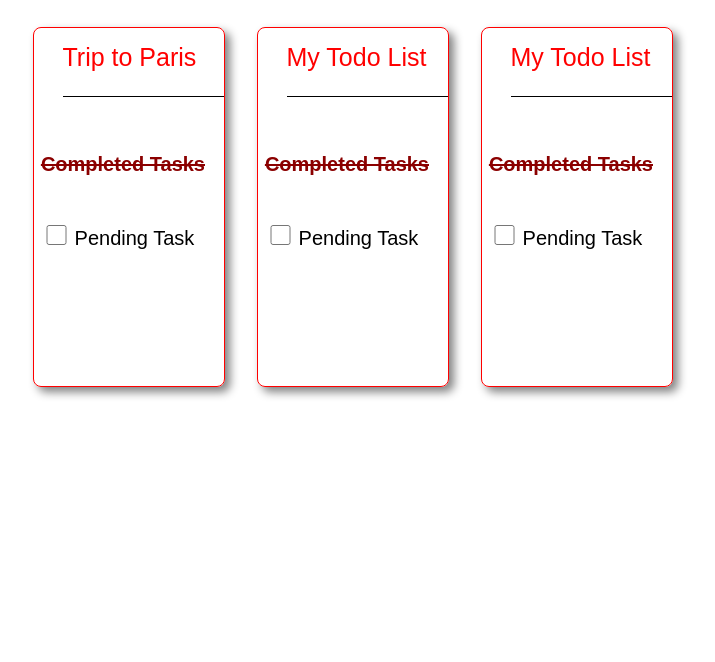
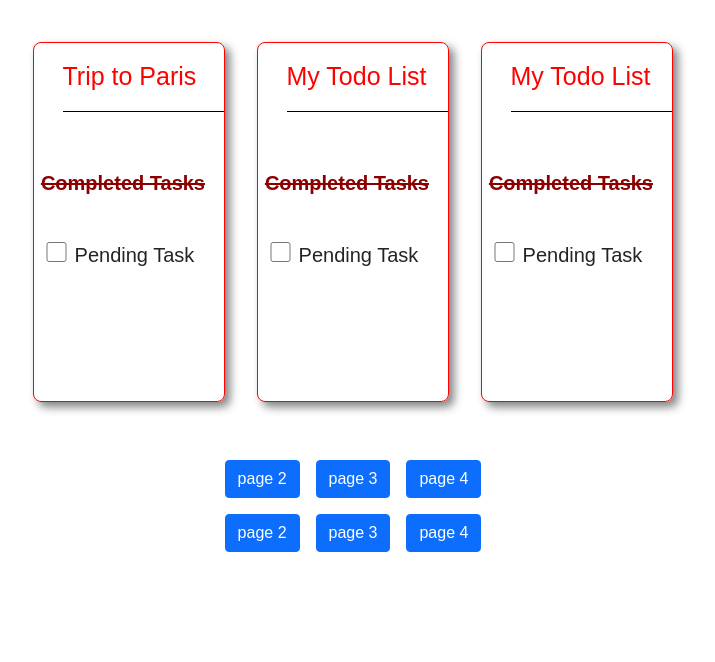
Before and after one commit to IVSDSAIKRISHNA/CSS-Project-2, a plain HTML site: page index.html in a window 1280 px wide. Shown: the part 138-800 px from the top of the page, without its empty margins (287-1002 px from the left). Drawn offline with nearby package versions, Linux system fonts and the light colour scheme.

Commit message:
Update index.html

```diff
--- a/index.html
+++ b/index.html
@@ -8,6 +8,8 @@
         <title> Page 1</title>
         <meta name="description" content="">
         <meta name="viewport" content="width=device-width, initial-scale=1">
+         <link href="https://cdn.jsdelivr.net/npm/bootstrap@5.1.3/dist/css/bootstrap.min.css" rel="stylesheet" integrity="sha384-1BmE4kWBq78iYhFldvKuhfTAU6auU8tT94WrHftjDbrCEXSU1oBoqyl2QvZ6jIW3" crossorigin="anonymous">
+        <script src="https://cdn.jsdelivr.net/npm/bootstrap@5.1.3/dist/js/bootstrap.bundle.min.js" integrity="sha384-ka7Sk0Gln4gmtz2MlQnikT1wXgYsOg+OMhuP+IlRH9sENBO0LRn5q+8nbTov4+1p" crossorigin="anonymous"></script>
         <link rel="stylesheet" href="index.css">
         <link rel="stylesheet" href="https://cdnjs.cloudflare.com/ajax/libs/font-awesome/4.7.0/css/font-awesome.min.css">
     </head>
@@ -73,6 +75,27 @@
         </form>
     </div>
 </div>
+            </div>
+        <div class="butto">
+            <div class="d-flex flex-row justify-content-center">
+
+                <a href="index1.html" class="btn btn-primary m-2 " style="left: 50%;">page 2</a>
+                <a href="index2.html" class="btn btn-primary m-2 " style="left: 50%;">page 3</a>
+                <a href="index3.html" class="btn btn-primary m-2 " style="left: 50%;">page 4</a>
+
+       </div>
+    </div>
+
+
+        <div class="butto1">
+            <div class="d-flex flex-row justify-content-center">
+
+                <a href="index1.html" class="btn btn-primary m-2 " style="left: 50%;">page 2</a>
+                <a href="index2.html" class="btn btn-primary m-2 " style="left: 50%;">page 3</a>
+                <a href="index3.html" class="btn btn-primary m-2 " style="left: 50%;">page 4</a>
+
+       </div>
+    </div>
 
 
 
```
